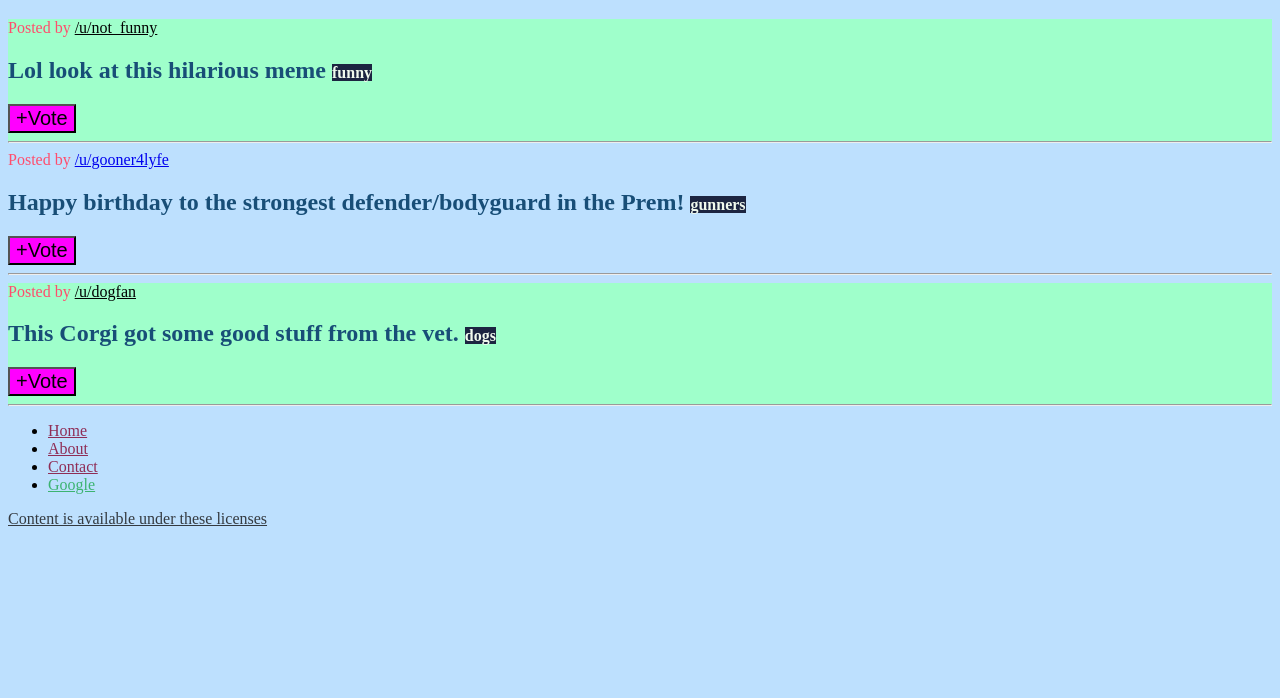
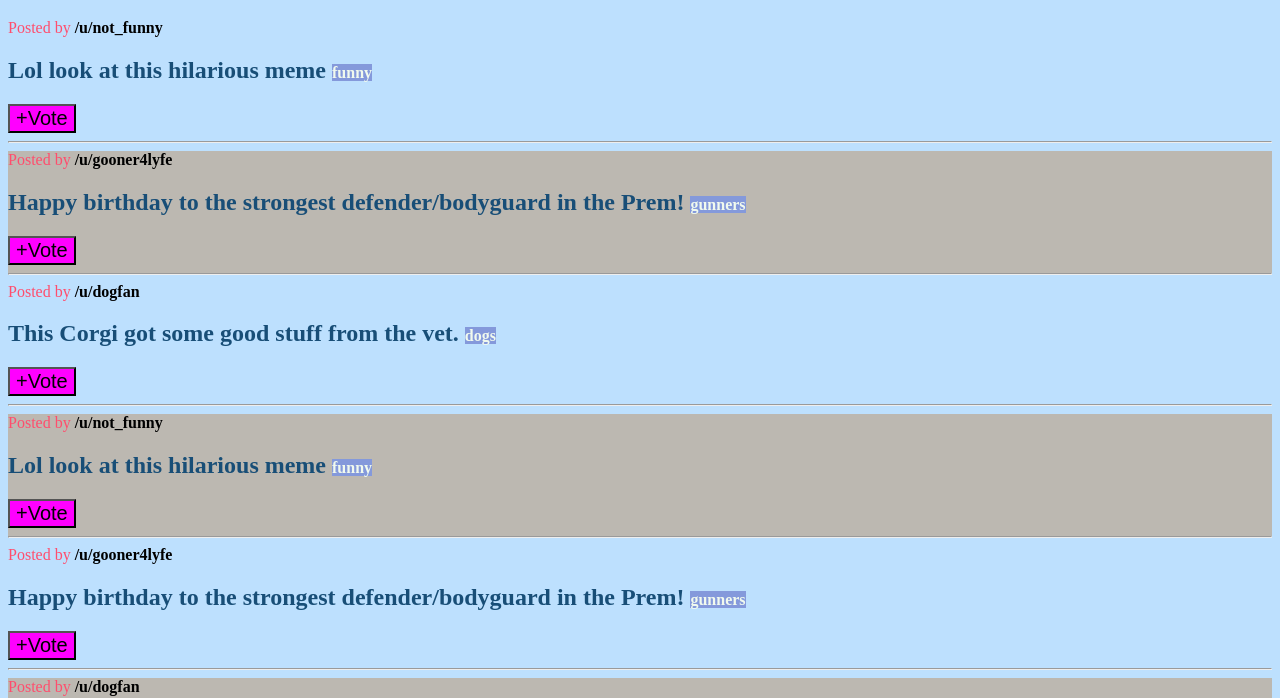
Before and after one commit to Donika01/Web-Development-Bootcamp-2023, a plain HTML site: page CSS/css_selectors/index.html in a window 1280 px wide. Shown: the part 109-807 px from the top of the page. Drawn offline with Linux system fonts and the light colour scheme.

Commit message:
Pseudo Classes

```diff
--- a/CSS/css_selectors/apps.css
+++ b/CSS/css_selectors/apps.css
@@ -31,7 +31,7 @@ span {
 }
 
 .tag {
-    background-color: #1c2541;
+    background-color: #8499db;
     color: #f1faee;
     font-size: 16px;
 }
@@ -40,6 +40,8 @@ span {
 
 .post a {
     color: #000;
+    text-decoration: none;
+    font-weight: bold;
 }
 
 footer a {
@@ -70,9 +72,9 @@ input[type="password"] {
     color: red;
 }
 
-section[class="post"] {
+/* section[class="post"] {
     background-color: #9fffcb;
-}
+} */
 
 /* section.post - another way to say style the selectors that have the class post */
 
@@ -81,3 +83,32 @@ section[class="post"] {
 a[href*="google"] {
     color: mediumseagreen;
 }
+
+/* PSEUDO CLASSES - Keyword added to a selector that sppecifies a special state of the selected element(s) */
+
+/* :hover */
+.post button:hover {
+    background-color: #8f2d56;
+    color: #bde0fe;
+}
+
+a:hover {
+    text-decoration: underline;
+}
+
+/* :active */
+
+.post button:active {
+    background-color: #184e77;
+}
+
+/* :checked */
+
+/* :nth-of-type() */
+/* (3) the third
+   (3n) every third */
+/* (2n+1) - odd */
+
+.post:nth-of-type(2n) {
+    background-color: #bcb8b1;
+}
--- a/CSS/css_selectors/index.html
+++ b/CSS/css_selectors/index.html
@@ -23,8 +23,28 @@
             <h2>Lol look at this hilarious meme <span class="tag">funny</span></h2>
             <button>+Vote</button>
             <hr>
-        </section class="post">
-        <section>
+        </section>
+        <section class="post">
+            <span>Posted by <a href="#345adas">/u/gooner4lyfe</a></span>
+            <h2>Happy birthday to the strongest defender/bodyguard in the Prem! <span class="tag">gunners</span></h2>
+            <button>+Vote</button>
+            <hr>
+        </section>
+        <section class="post">
+            <span>Posted by <a href="#981adas">/u/dogfan</a></span>
+            <h2>This Corgi got some good stuff from the vet. <span class="tag">dogs</span></h2>
+            <button>+Vote</button>
+            <hr>
+        </section>
+
+
+        <section class="post">
+            <span>Posted by <a href="#213adas">/u/not_funny</a></span>
+            <h2>Lol look at this hilarious meme <span class="tag">funny</span></h2>
+            <button>+Vote</button>
+            <hr>
+        </section>
+        <section class="post">
             <span>Posted by <a href="#345adas">/u/gooner4lyfe</a></span>
             <h2>Happy birthday to the strongest defender/bodyguard in the Prem! <span class="tag">gunners</span></h2>
             <button>+Vote</button>
```
